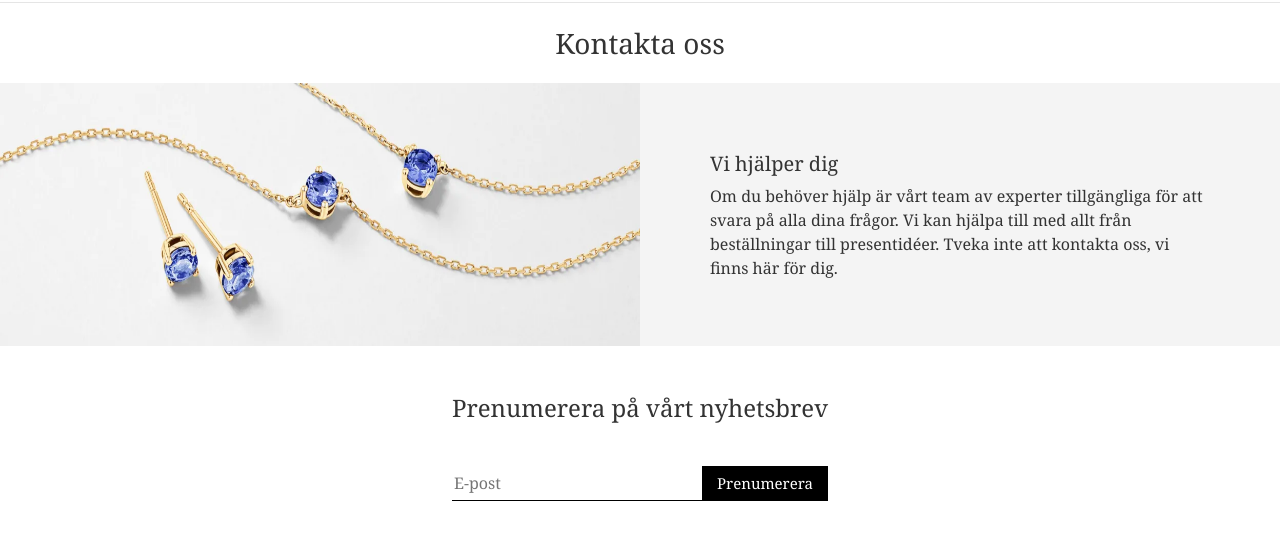
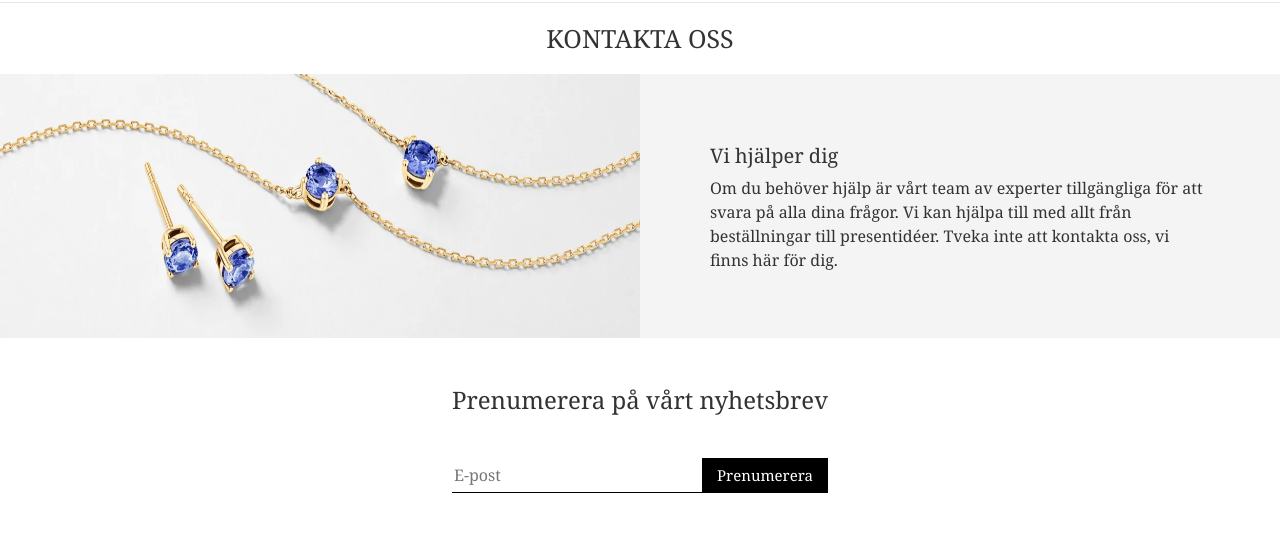
Before and after one commit to Jamour88/fiktiv-webbyr-, a plain HTML site: page contact-us/contact-us.html in a window 1280 px wide. Shown: the part 118-651 px from the top of the page. Drawn offline with Linux system fonts and the light colour scheme.

Commit message:
update: lagt till uppercase på h1

```diff
--- a/contact-us/contact-us.css
+++ b/contact-us/contact-us.css
@@ -6,7 +6,8 @@ h3 {
 }
 
 h1 {
-    font-size: 28px;
+    font-size: 25px;
+    text-transform: uppercase;
 }
 
 #container {
```
